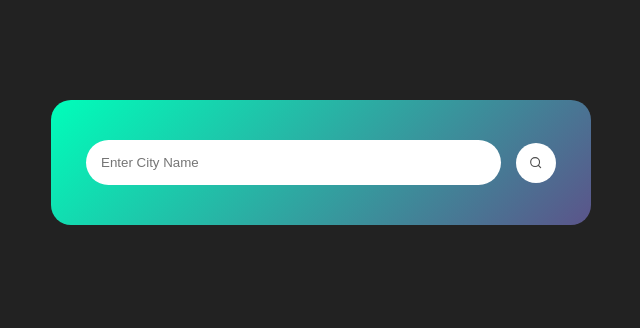
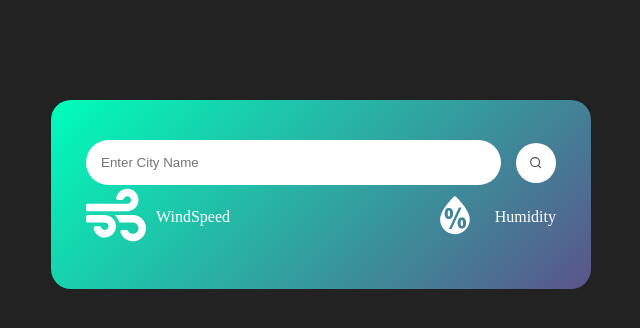
Before and after one commit to amir-shahidi-78/weather-app, a React (Vite) app: page / in a window 1280 px wide. Shown: the top 328 px of the page, without its empty margins (319-959 px from the left). Built offline with nearby package versions, Linux system fonts and the light colour scheme.

Commit message:
feat: Add a reusable component for showing weather details

```diff
--- a/src/App.tsx
+++ b/src/App.tsx
@@ -5,7 +5,10 @@ import weatherService, {
 } from "./services/weather-service";
 import SearchForm from "./components/SearchForm";
 import "./App.css";
-
+import WeatherDetail from "./components/WeatherDetail";
+import { FaWind } from "react-icons/fa";
+import { WiHumidity } from "react-icons/wi";
+import { MdSunny } from "react-icons/md";
 function App() {
   const [weatherData, setWeatherData] = useState<WeatherData>();
   const [selectedCity, setSelectedCity] = useState("");
@@ -28,6 +31,10 @@ function App() {
     <div className="container">
       <div className="card">
         <SearchForm onSearchCity={(city) => setSelectedCity(city)} />
+        <div style={{ display: "flex", justifyContent: "space-between" }}>
+          <WeatherDetail icon={<FaWind size={60} />} label="WindSpeed" />
+          <WeatherDetail icon={<WiHumidity size={60} />} label="Humidity" />
+        </div>
       </div>
     </div>
   );
--- /dev/null
+++ b/src/components/WeatherDetail/WeatherDetail.tsx
@@ -0,0 +1,22 @@
+import { ReactNode } from "react";
+import styles from "./styles.module.css";
+
+interface Props {
+  value?: number | string;
+  label: string;
+  icon: ReactNode;
+}
+
+const WeatherDetail = ({ icon, value, label }: Props) => {
+  return (
+    <div className={styles["weather-detail"]}>
+      <div className={styles["weather-detail__icon"]}>{icon}</div>
+      <div className={styles["weather-detail__details"]}>
+        {value && <span>{value}</span>}
+        <span>{label}</span>
+      </div>
+    </div>
+  );
+};
+
+export default WeatherDetail;
--- /dev/null
+++ b/src/components/WeatherDetail/index.ts
@@ -0,0 +1,2 @@
+import WeatherDetail from "./WeatherDetail";
+export default WeatherDetail;
--- /dev/null
+++ b/src/components/WeatherDetail/styles.module.css
@@ -0,0 +1,11 @@
+.weather-detail {
+    display: flex;
+    gap: 10px;
+    align-items: center;
+}
+
+.weather-detail__details {
+    display: flex;
+    flex-direction: column;;
+    gap: 10px;
+}
```
